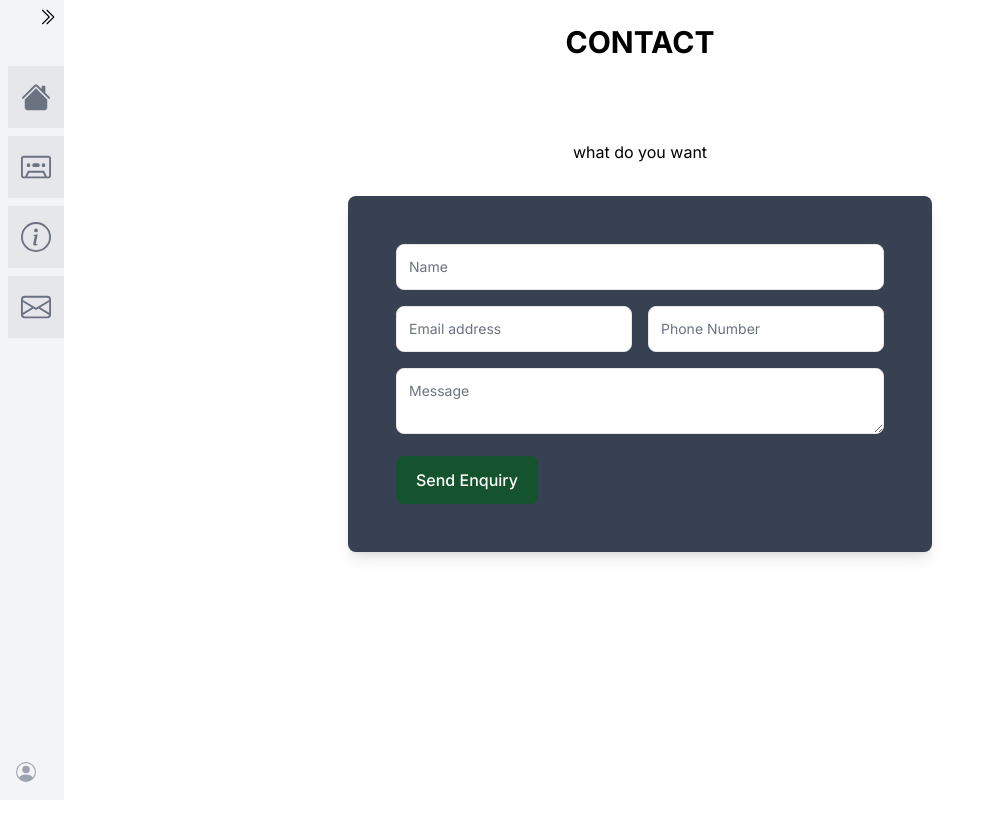
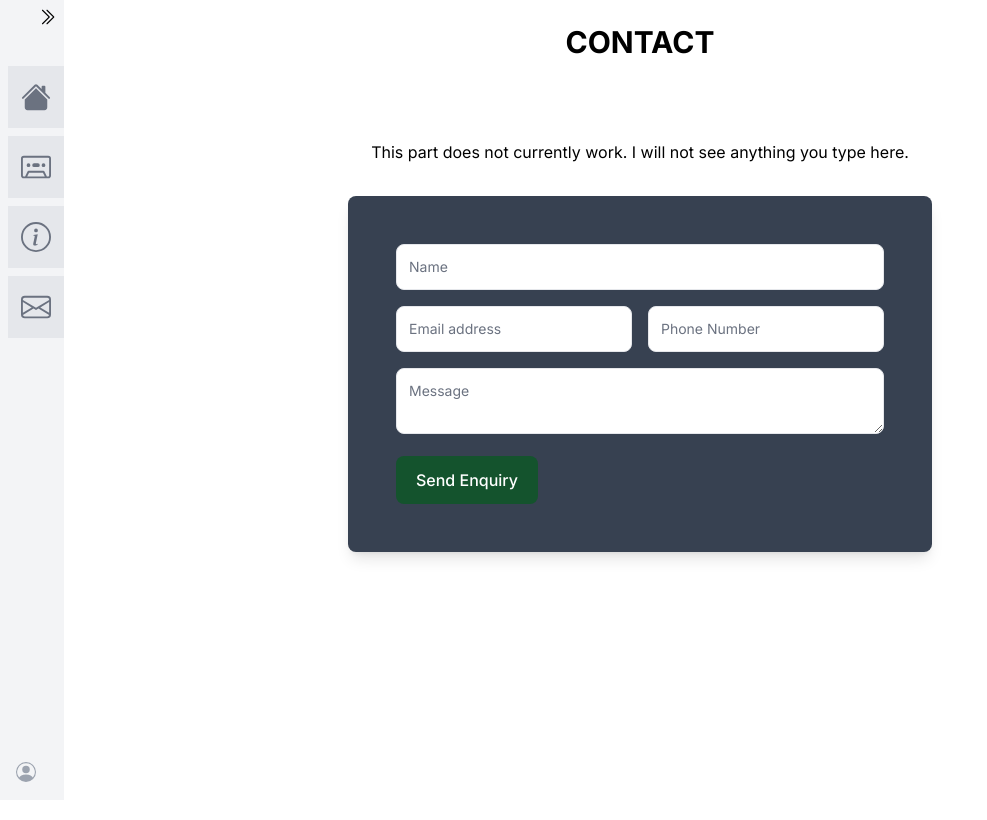
Before and after one commit to NickPrather11/Next_TS_Portfolio, a Next.js app: page /contactPage in a window 1280 px wide. Shown: the top 820 px of the page, without its empty margins (0-987 px from the left). Built offline with nearby package versions, Linux system fonts and the light colour scheme; no server answers; the database is empty.

Commit message:
contact page text updated

```diff
--- a/app/contactPage/page.tsx
+++ b/app/contactPage/page.tsx
@@ -14,7 +14,7 @@ const contactPage = () => {
 
             <div className="m-8">
               <p>
-                what do you want
+                This part does not currently work. I will not see anything you type here.
               </p>
             </div>
 
```
